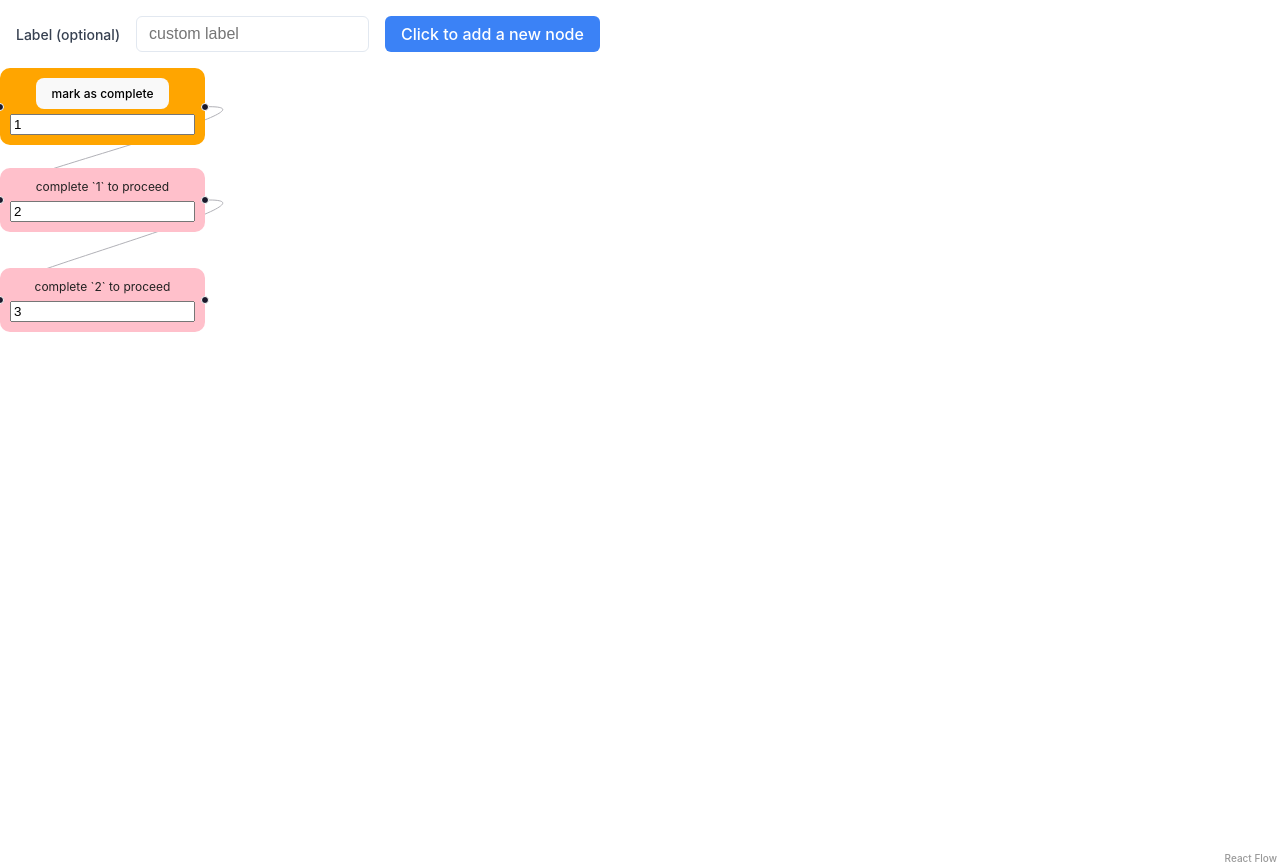
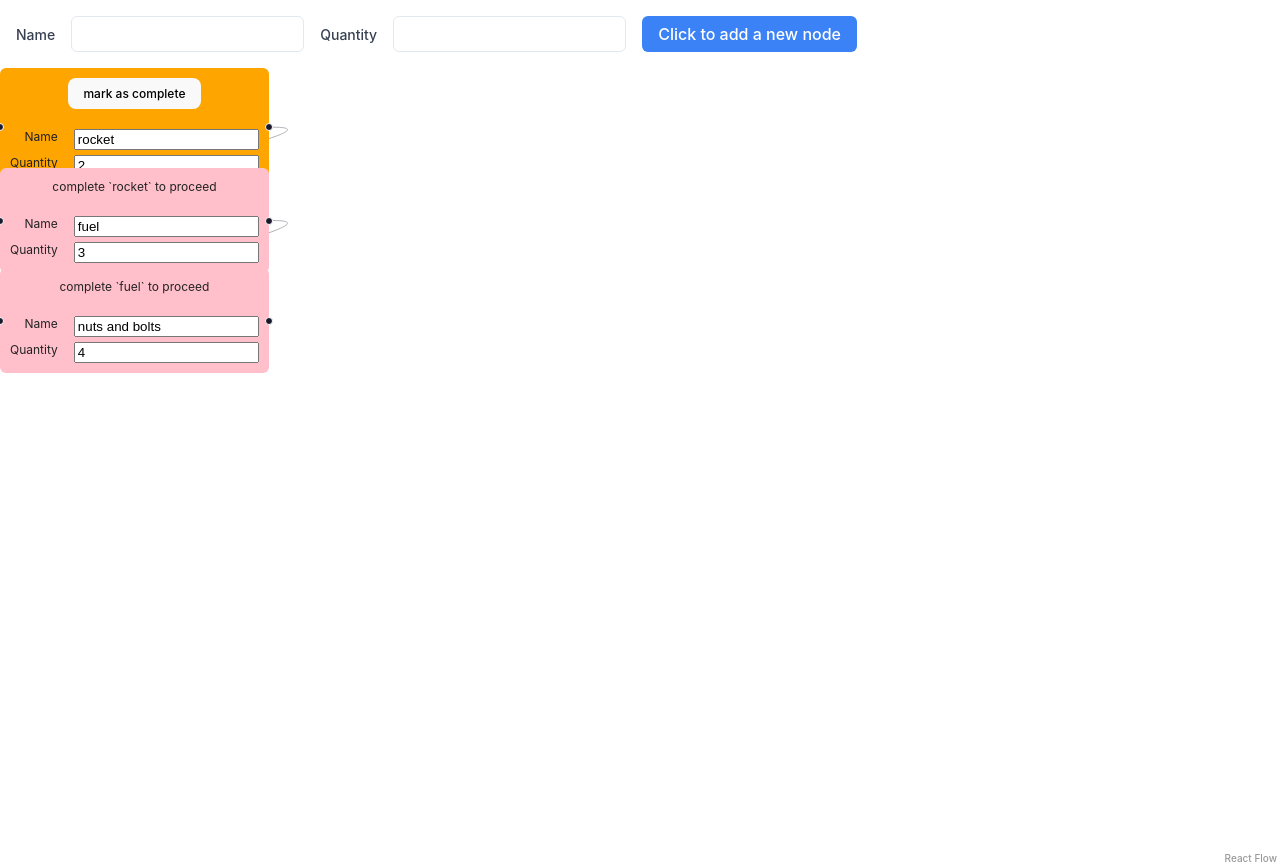
Before and after one commit to mechanicMo/work-order-workflow, a React (Vite) app: page / in a window 1280 px wide. Shown: the top 868 px of the page. Built offline with nearby package versions, Linux system fonts and the light colour scheme.

Commit message:
node has multiple inputs to emulate more of a real task; minor style tweaks

```diff
--- a/src/App.tsx
+++ b/src/App.tsx
@@ -15,25 +15,30 @@ import { AddNodeForm } from "./components/AddNodeForm/AddNodeForm";
 import "./App.css";
 import "@xyflow/react/dist/style.css";
 
-export type TextNode = Node<{ text: string; completed: boolean }, "text">;
+type WorkOrder = {
+  name: string;
+  quantity: number;
+  completed: boolean;
+};
+export type TextNode = Node<WorkOrder, "text">;
 const initialNodes: TextNode[] = [
   {
     id: "1",
     position: { x: 0, y: 0 },
     type: "text",
-    data: { text: "1", completed: false },
+    data: { name: "rocket", quantity: 2, completed: false },
   },
   {
     id: "2",
     position: { x: 0, y: 100 },
     type: "text",
-    data: { text: "2", completed: false },
+    data: { name: "fuel", quantity: 3, completed: false },
   },
   {
     id: "3",
     position: { x: 0, y: 200 },
     type: "text",
-    data: { text: "3", completed: false },
+    data: { name: "nuts and bolts", quantity: 4, completed: false },
   },
 ];
 
@@ -65,14 +70,12 @@ const initialEdges: EdgeType[] = [
 ];
 
 const getNewId = () => `node_${+new Date()}`;
-const createNewNode = (label?: string): TextNode => {
-  return {
-    id: getNewId(),
-    position: { x: 0, y: 0 },
-    type: "text",
-    data: { text: label || "", completed: false },
-  };
-};
+const createNewNode = (name = "", quantity = 1): TextNode => ({
+  id: getNewId(),
+  position: { x: 0, y: 0 },
+  type: "text",
+  data: { name, quantity, completed: false },
+});
 
 function App() {
   const [nodes, setNodes, onNodesChange] = useNodesState(initialNodes);
@@ -86,8 +89,9 @@ function App() {
   const addNewNode = useCallback(
     (event: React.FormEvent<HTMLFormElement>) => {
       const formData = new FormData(event.currentTarget);
-      const label = formData.get("nodeLabel") || "";
-      const node = createNewNode(label as string); // i would use zod
+      const name = (formData.get("name") || "") as string; // i would use zod
+      const quantity = (formData.get("quantity") || 1) as number; // i would use zod
+      const node = createNewNode(name, quantity);
       setNodes((nds) => [...nds, node]);
     },
     [setNodes]
--- a/src/components/AddNodeForm/AddNodeForm.tsx
+++ b/src/components/AddNodeForm/AddNodeForm.tsx
@@ -13,16 +13,19 @@ export const AddNodeForm: React.FC<Props> = ({ addNewNode }) => {
         addNewNode(e);
       }}
     >
-      <label htmlFor="nodeLabel" className={styles.label}>
-        Label (optional)
+      <label htmlFor="name" className={styles.label}>
+        Name
+      </label>
+      <input type="text" id="name" name="name" className={styles.input} />
+
+      <label htmlFor="quantity" className={styles.label}>
+        Quantity
       </label>
       <input
-        type="text"
-        id="nodeLabel"
-        name="nodeLabel"
+        type="number"
+        id="quantity"
+        name="quantity"
         className={styles.input}
-        placeholder="custom label"
-        aria-label="Node label"
       />
 
       <button type="submit" className={styles.button}>
--- a/src/components/Chart/Chart.tsx
+++ b/src/components/Chart/Chart.tsx
@@ -7,7 +7,7 @@ import {
   useReactFlow,
 } from "@xyflow/react";
 import type { EdgeType, TextNode as TextNodeType } from "../../App";
-import { TextNode } from "../TextNode";
+import { TextNode } from "../TextNode/TextNode";
 import { useCallback, useEffect, useState } from "react";
 
 const storageKey = "hadrian-flow";
--- a/src/components/TextNode.tsx
+++ /dev/null
@@ -1,67 +0,0 @@
-import { memo, useMemo } from "react";
-import {
-  Position,
-  Handle,
-  useReactFlow,
-  type NodeProps,
-  getIncomers,
-  useNodes,
-  useEdges,
-} from "@xyflow/react";
-import { TextNode as TextNodeType } from "../App";
-
-export const TextNode = memo(
-  ({ id, data, selected }: NodeProps<TextNodeType>) => {
-    const { updateNodeData } = useReactFlow();
-    const nodes = useNodes<TextNodeType>();
-    const edges = useEdges();
-    const incomers = useMemo(
-      () => getIncomers({ id }, nodes, edges),
-      [edges, id, nodes]
-    );
-
-    const incompleteIncomers = incomers.filter(
-      ({ data: { completed } }) => !completed
-    );
-    const canDoWork = incompleteIncomers.length === 0;
-    const completed = data.completed;
-
-    return (
-      <div
-        style={{
-          background: completed ? "lightgreen" : canDoWork ? "orange" : "pink",
-          color: "#222",
-          padding: 10,
-          fontSize: 12,
-          borderRadius: 10,
-          outline: selected ? "2px solid blue" : "",
-        }}
-      >
-        {completed ? (
-          <span>completed!</span>
-        ) : canDoWork ? (
-          <button onClick={() => updateNodeData(id, { completed: true })}>
-            mark as complete
-          </button>
-        ) : (
-          <span>
-            complete{" "}
-            {incompleteIncomers
-              .map(({ data: { text } }) => "`" + text + "`")
-              .join(", ")}{" "}
-            to proceed
-          </span>
-        )}
-
-        <input
-          onChange={(evt) => updateNodeData(id, { text: evt.target.value })}
-          value={data.text}
-          style={{ display: "block", marginTop: "5px" }}
-        />
-
-        <Handle type="target" position={Position.Left} />
-        <Handle type="source" position={Position.Right} />
-      </div>
-    );
-  }
-);
--- /dev/null
+++ b/src/components/TextNode/TextNode.tsx
@@ -0,0 +1,89 @@
+import { memo, useMemo } from "react";
+import {
+  Position,
+  Handle,
+  useReactFlow,
+  type NodeProps,
+  getIncomers,
+  useNodes,
+  useEdges,
+} from "@xyflow/react";
+import { TextNode as TextNodeType } from "../../App";
+
+import styles from "./node.module.css";
+
+export const TextNode = memo(
+  ({ id, data, selected }: NodeProps<TextNodeType>) => {
+    const { updateNodeData } = useReactFlow();
+    const nodes = useNodes<TextNodeType>();
+    const edges = useEdges();
+    const incomers = useMemo(
+      () => getIncomers({ id }, nodes, edges),
+      [edges, id, nodes]
+    );
+
+    const incompleteIncomers = incomers.filter(
+      ({ data: { completed } }) => !completed
+    );
+    const canDoWork = incompleteIncomers.length === 0;
+    const completed = data.completed;
+
+    return (
+      <div
+        style={{
+          background: completed ? "lightgreen" : canDoWork ? "orange" : "pink",
+          color: "#222",
+          padding: 10,
+          fontSize: 12,
+          borderRadius: 6,
+          outline: selected ? "2px solid blue" : "",
+        }}
+      >
+        <div style={{ marginBottom: "15px" }}>
+          {completed ? (
+            <span>completed!</span>
+          ) : canDoWork ? (
+            <button onClick={() => updateNodeData(id, { completed: true })}>
+              mark as complete
+            </button>
+          ) : (
+            <span>
+              complete{" "}
+              {incompleteIncomers
+                .map(({ data: { name } }) => "`" + name + "`")
+                .join(", ")}{" "}
+              to proceed
+            </span>
+          )}
+        </div>
+
+        <div className={styles.inputGroup}>
+          <label htmlFor="name">Name</label>
+          <input
+            name="name"
+            type="text"
+            onChange={(evt) => updateNodeData(id, { name: evt.target.value })}
+            value={data.name}
+            style={{ display: "block", marginTop: "5px" }}
+          />
+        </div>
+
+        <div className={styles.inputGroup}>
+          <label htmlFor="quantity">Quantity</label>
+          <input
+            name="quantity"
+            type="number"
+            onChange={(evt) =>
+              updateNodeData(id, { quantity: evt.target.value })
+            }
+            value={data.quantity}
+            style={{ display: "block", marginTop: "5px" }}
+          />
+        </div>
+
+        <Handle type="target" position={Position.Left} />
+        <Handle type="source" position={Position.Right} />
+      </div>
+    );
+  }
+);
--- /dev/null
+++ b/src/components/TextNode/node.module.css
@@ -0,0 +1,6 @@
+.inputGroup {
+  display: flex;
+  align-items: center;
+  gap: 1rem;
+  justify-content: end;
+}
```
